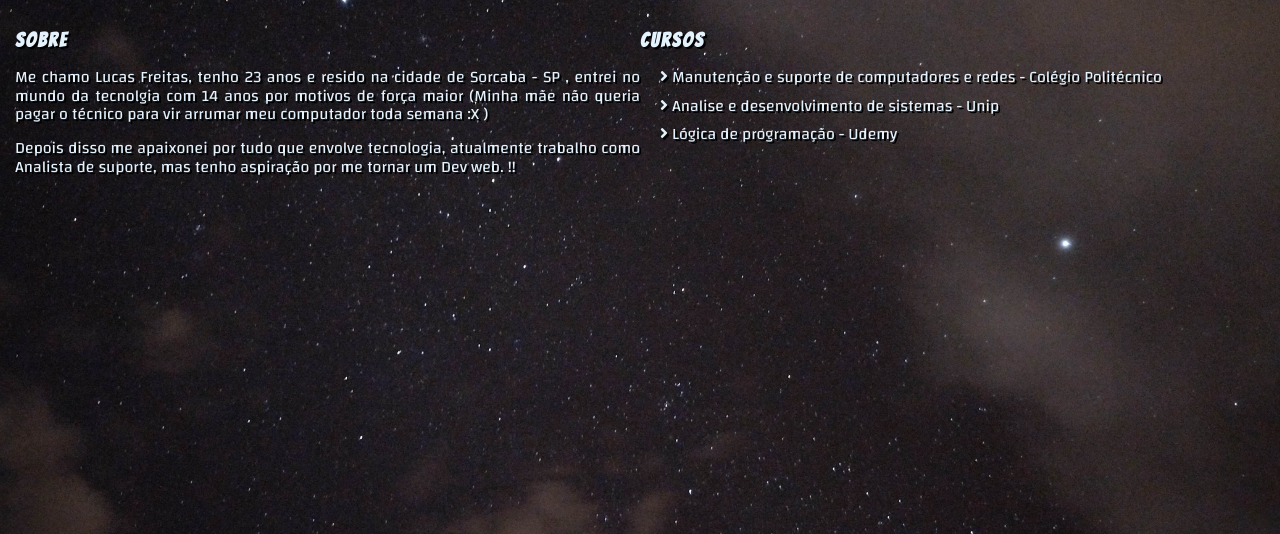
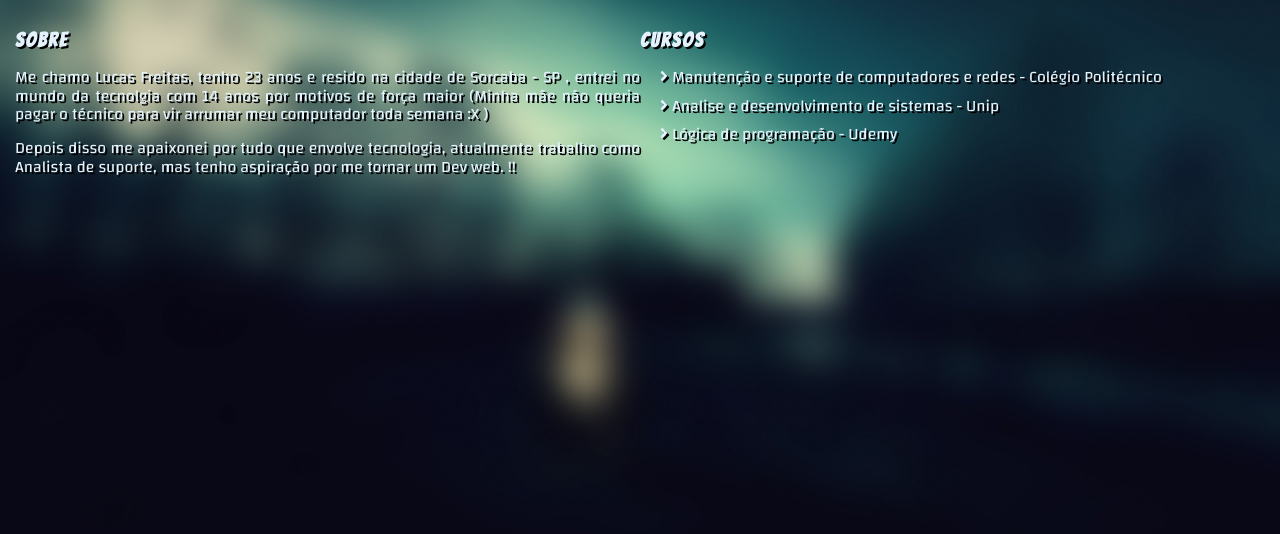
Before and after one commit to lucazfreitaz/lucazfreitaz.github.io, a plain HTML site: page index.html in a window 1280 px wide. Shown: the part 213-747 px from the top of the page. Drawn offline with Linux system fonts and the light colour scheme.

Commit message:
Add new background

```diff
--- a/index.css
+++ b/index.css
@@ -6,7 +6,7 @@ body{
 }
 
 body{
-	background-image: url('public/fundo.jpg');
+	background-image: url('public/fundo2.jpg');
 	background-size: cover;
 	background-position: center;
 	min-height: 100vh;
```
Also changed, not shown: public/fundo2.jpg (added).
